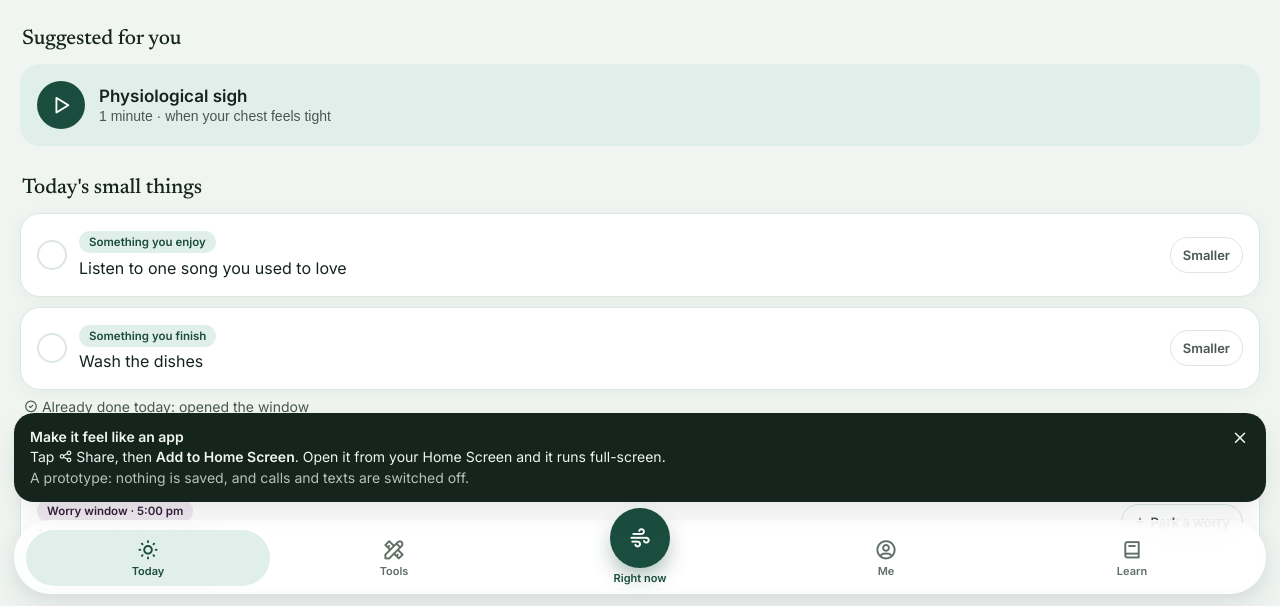
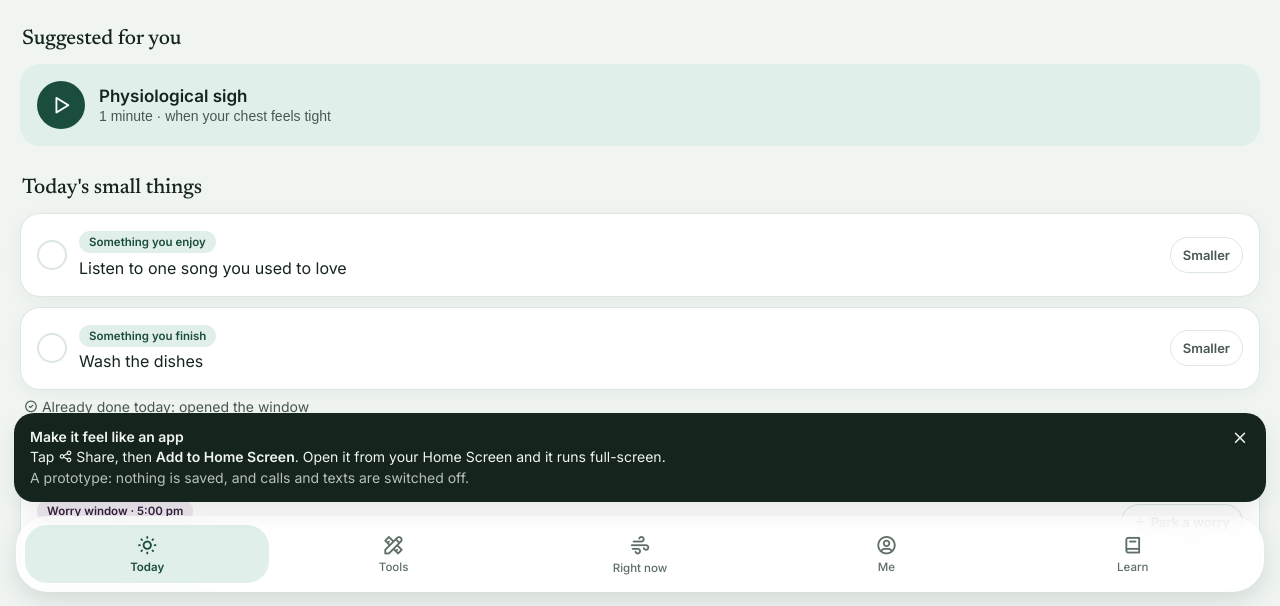
Before and after one commit to michaelkopcsak-rgb/getting-by-prototype, a plain HTML site: page app.html in a window 1280 px wide. Shown: the part 194-800 px from the top of the page. Drawn offline with Linux system fonts and the light colour scheme.

Commit message:
Dock: flat equal tabs in a frosted pill, rounded active capsule, no shrink on scroll
Matches the reference: Right now is a regular tab instead of a raised
circle.

Co-Authored-By: Claude Opus 5.5 <noreply@anthropic.com>

```diff
--- a/app.html
+++ b/app.html
@@ -666,6 +666,27 @@ html.app .a2hs{position:absolute;left:14px;right:14px;bottom:calc(104px + env(sa
 html.app .a2hs.show{display:block}
 .a2hs b{font-weight:600}
 .a2hs .x{position:absolute;top:8px;right:8px;width:36px;height:36px;border:none;border-radius:50%;background:transparent;color:var(--bg);font-size:18px;cursor:pointer}
+
+/* ---- Dock v6.1: flat, equal tabs inside a frosted pill (matches reference) ---- */
+.tabbar,.tabbar.glass,.tabbar.compact{
+  left:16px;right:16px;bottom:18px;height:76px;padding:8px;border-radius:32px;
+  background:rgba(255,255,255,.82);border:1px solid rgba(255,255,255,.5);box-shadow:0 10px 30px rgba(20,40,30,.10);
+  backdrop-filter:blur(16px) saturate(150%);-webkit-backdrop-filter:blur(16px) saturate(150%);
+  display:grid;grid-template-columns:repeat(5,1fr);gap:2px;align-items:stretch}
+.tab,.tabbar.compact .tab{height:auto;min-height:58px;margin:0;padding:6px 0;gap:5px;border-radius:22px;justify-content:center;
+  color:var(--faint);font:500 11.5px/1 var(--sans);background:transparent}
+.tab i{font-size:22px;line-height:1}
+.tab>span:not(.disc),.tabbar.compact .tab>span:not(.disc){display:block;opacity:1;transform:none;height:auto;overflow:visible;line-height:1.1}
+.tab.on{background:var(--sage-soft);color:var(--sage);font-weight:600}
+.tab.now,.tabbar.compact .tab.now{margin-top:0;color:var(--faint)}
+.tab.now .disc,.tab.now .disc.glass,.tabbar.compact .tab.now .disc{width:auto;height:auto;background:none;border:0;box-shadow:none;color:inherit;
+  font-size:22px;display:block;backdrop-filter:none;-webkit-backdrop-filter:none;border-radius:0}
+.tab.now span:not(.disc){font-weight:500;color:inherit}
+.tab:hover:not(.on){color:var(--sage)}
+@media (prefers-color-scheme: dark){
+  .tabbar,.tabbar.glass,.tabbar.compact{background:rgba(22,36,31,.82);border-color:rgba(255,255,255,.08);box-shadow:0 10px 30px rgba(0,0,0,.45)}
+}
+html.app .tabbar,html.app .tabbar.glass{bottom:calc(14px + env(safe-area-inset-bottom))}
 </style>
 </head>
 <body>
```
Also changed, not shown: index.html (+21 -0 lines).
